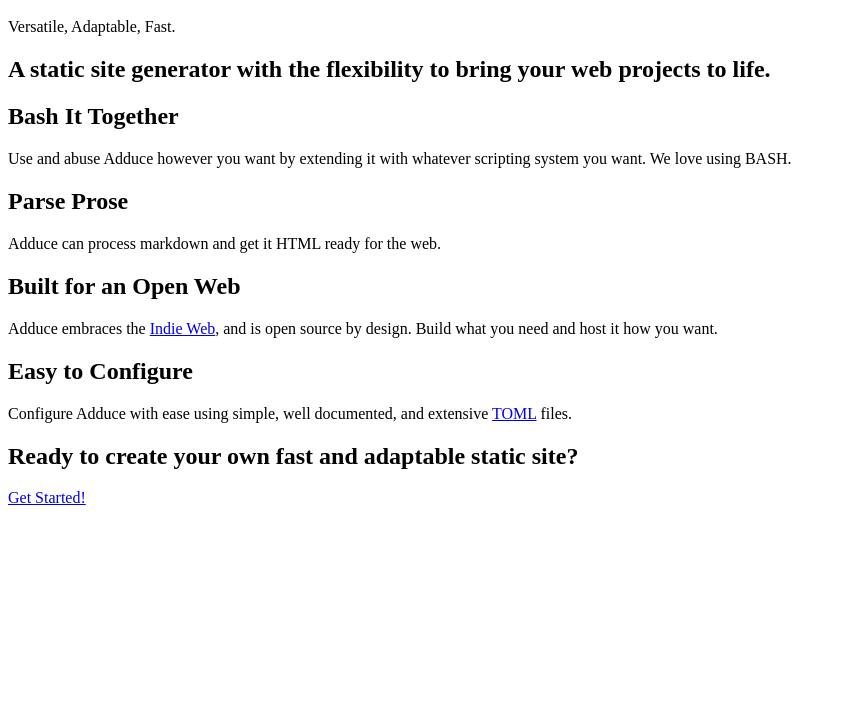
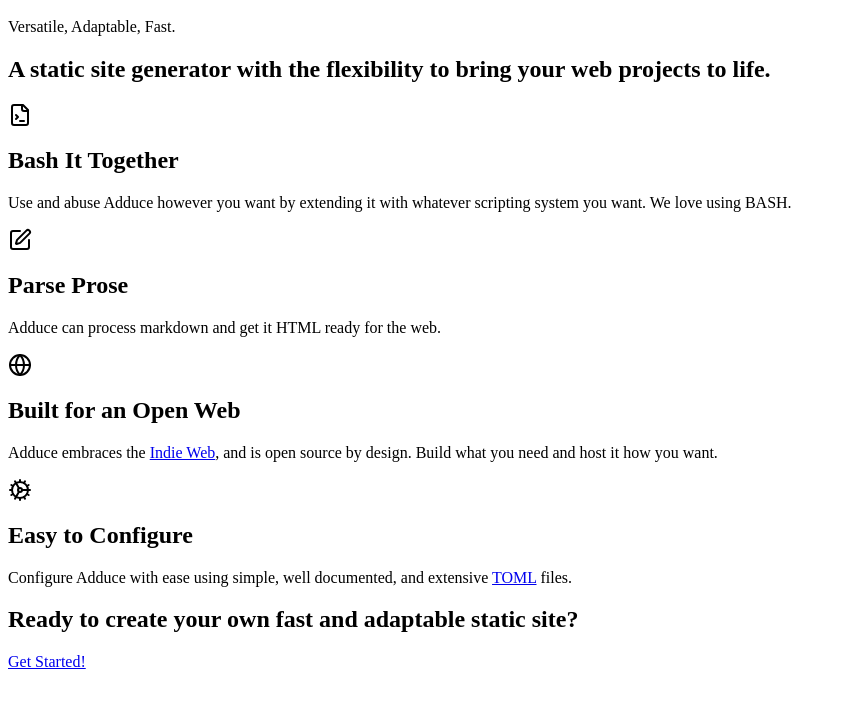
Before and after one commit to DeclanChidlow/Adduce-Site, a plain HTML site: page input/pages/index/index.html in a window 1280 px wide. Shown: the part 48-756 px from the top of the page, without its empty margins (0-846 px from the left). Drawn offline with Linux system fonts and the light colour scheme.

Commit message:
Add card icons

```diff
--- a/input/assets/styles/pages/index.css
+++ b/input/assets/styles/pages/index.css
@@ -78,6 +78,10 @@
 		border-radius: 0.5rem;
 		color: var(--white);
 
+		svg {
+			margin-bottom: 1rem;
+		}
+
 		h2 {
 			font-size: 1.2rem;
 			line-height: 1.4rem;
--- a/input/pages/index/index.html
+++ b/input/pages/index/index.html
@@ -11,21 +11,25 @@
 
 		<div class="cards">
 			<section class="card">
+				<svg xmlns="http://www.w3.org/2000/svg" aria-hidden="true"  width="24" height="24" viewBox="0 0 24 24" fill="none" stroke="currentColor" stroke-width="2" stroke-linecap="round" stroke-linejoin="round" class="lucide lucide-file-terminal"><path d="M15 2H6a2 2 0 0 0-2 2v16a2 2 0 0 0 2 2h12a2 2 0 0 0 2-2V7Z"/><path d="M14 2v4a2 2 0 0 0 2 2h4"/><path d="m8 16 2-2-2-2"/><path d="M12 18h4"/></svg>
 				<h2>Bash It Together</h2>
 				<p>Use and abuse Adduce however you want by extending it with whatever scripting system you want. We love using BASH.</p>
 			</section>
 
 			<section class="card">
+				<svg xmlns="http://www.w3.org/2000/svg" aria-hidden="true"  width="24" height="24" viewBox="0 0 24 24" fill="none" stroke="currentColor" stroke-width="2" stroke-linecap="round" stroke-linejoin="round" class="lucide lucide-square-pen"><path d="M12 3H5a2 2 0 0 0-2 2v14a2 2 0 0 0 2 2h14a2 2 0 0 0 2-2v-7"/><path d="M18.375 2.625a1 1 0 0 1 3 3l-9.013 9.014a2 2 0 0 1-.853.505l-2.873.84a.5.5 0 0 1-.62-.62l.84-2.873a2 2 0 0 1 .506-.852z"/></svg>
 				<h2>Parse Prose</h2>
 				<p>Adduce can process markdown and get it HTML ready for the web.</p>
 			</section>
 
 			<section class="card">
+				<svg xmlns="http://www.w3.org/2000/svg" aria-hidden="true" width="24" height="24" viewBox="0 0 24 24" fill="none" stroke="currentColor" stroke-width="2" stroke-linecap="round" stroke-linejoin="round" class="lucide lucide-globe"><circle cx="12" cy="12" r="10"/><path d="M12 2a14.5 14.5 0 0 0 0 20 14.5 14.5 0 0 0 0-20"/><path d="M2 12h20"/></svg>
 				<h2>Built for an Open Web</h2>
 				<p>Adduce embraces the <a href="https://indieweb.org">Indie Web</a>, and is open source by design. Build what you need and host it how you want.</p>
 			</section>
 
 			<section class="card">
+				<svg xmlns="http://www.w3.org/2000/svg" aria-hidden="true" width="24" height="24" viewBox="0 0 24 24" fill="none" stroke="currentColor" stroke-width="2" stroke-linecap="round" stroke-linejoin="round" class="lucide lucide-cog"><path d="M12 20a8 8 0 1 0 0-16 8 8 0 0 0 0 16Z"/><path d="M12 14a2 2 0 1 0 0-4 2 2 0 0 0 0 4Z"/><path d="M12 2v2"/><path d="M12 22v-2"/><path d="m17 20.66-1-1.73"/><path d="M11 10.27 7 3.34"/><path d="m20.66 17-1.73-1"/><path d="m3.34 7 1.73 1"/><path d="M14 12h8"/><path d="M2 12h2"/><path d="m20.66 7-1.73 1"/><path d="m3.34 17 1.73-1"/><path d="m17 3.34-1 1.73"/><path d="m11 13.73-4 6.93"/></svg>
 				<h2>Easy to Configure</h2>
 				<p>Configure Adduce with ease using simple, well documented, and extensive <a href="https://toml.io">TOML</a> files.</p>
 			</section>
```
